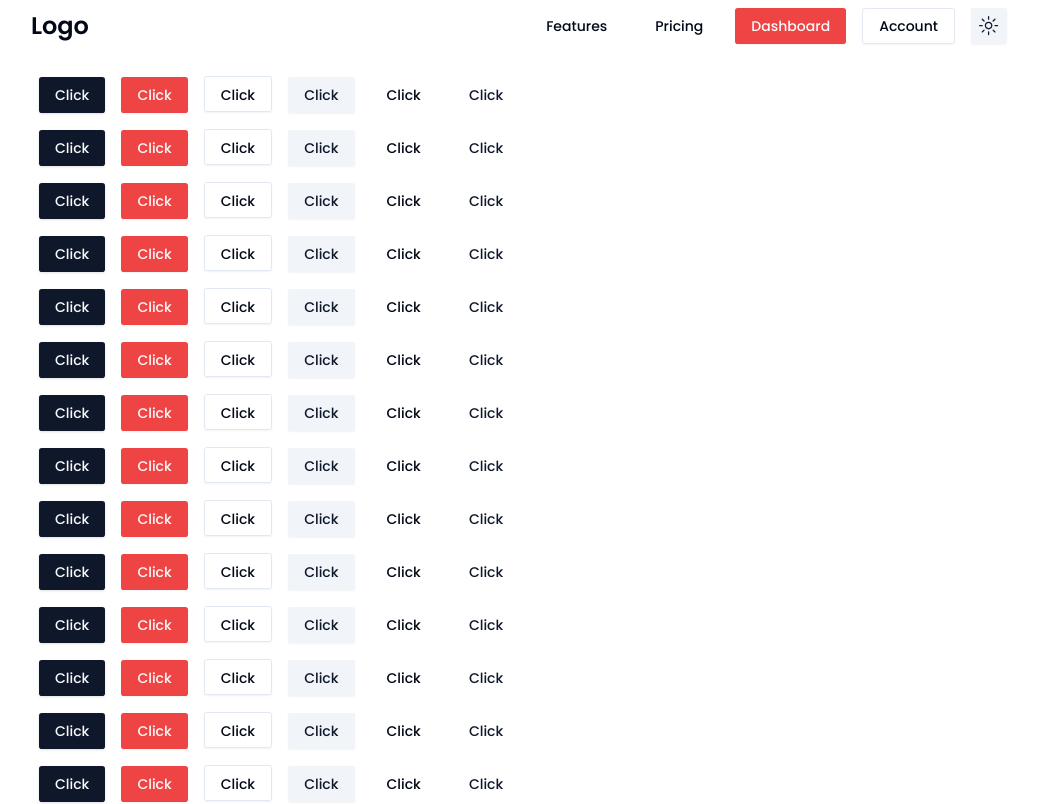
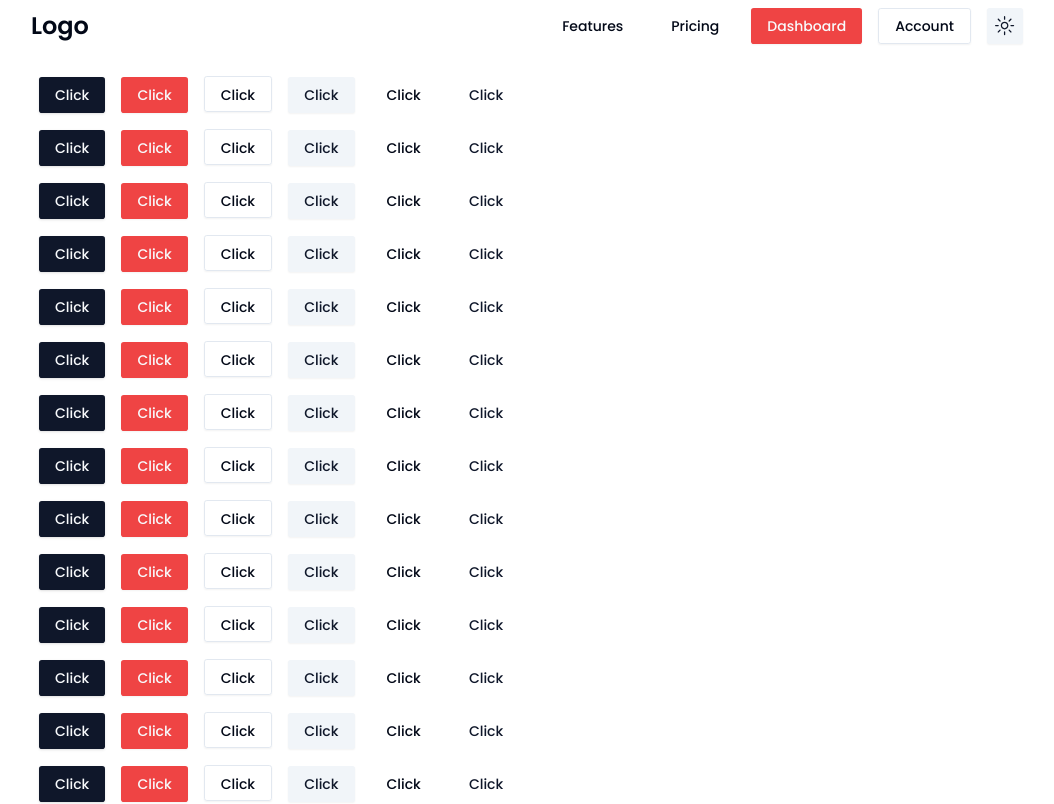
Before and after one commit to eliasablan/Next-shadcn-React-Query-Star-Wars, a Next.js app: page / in a window 1280 px wide. Shown: the top 804 px of the page, without its empty margins (113-1167 px from the left). Built offline with nearby package versions, Linux system fonts and the light colour scheme.

Commit message:
fix toggle theme button right margin to header

```diff
--- a/src/components/ButtonThemeToggle.js
+++ b/src/components/ButtonThemeToggle.js
@@ -49,7 +49,6 @@ export function ModeToggle() {
       onClick={() => setTheme(theme == "dark" ? "light" : "dark")}
       variant="secondary"
       size="icon"
-      className="mr-4"
     >
       <SunIcon className="h-[1.2rem] w-[1.2rem] rotate-0 scale-100 transition-all dark:-rotate-90 dark:scale-0" />
       <MoonIcon className="absolute h-[1.2rem] w-[1.2rem] rotate-90 scale-0 transition-all dark:rotate-0 dark:scale-100" />
```
